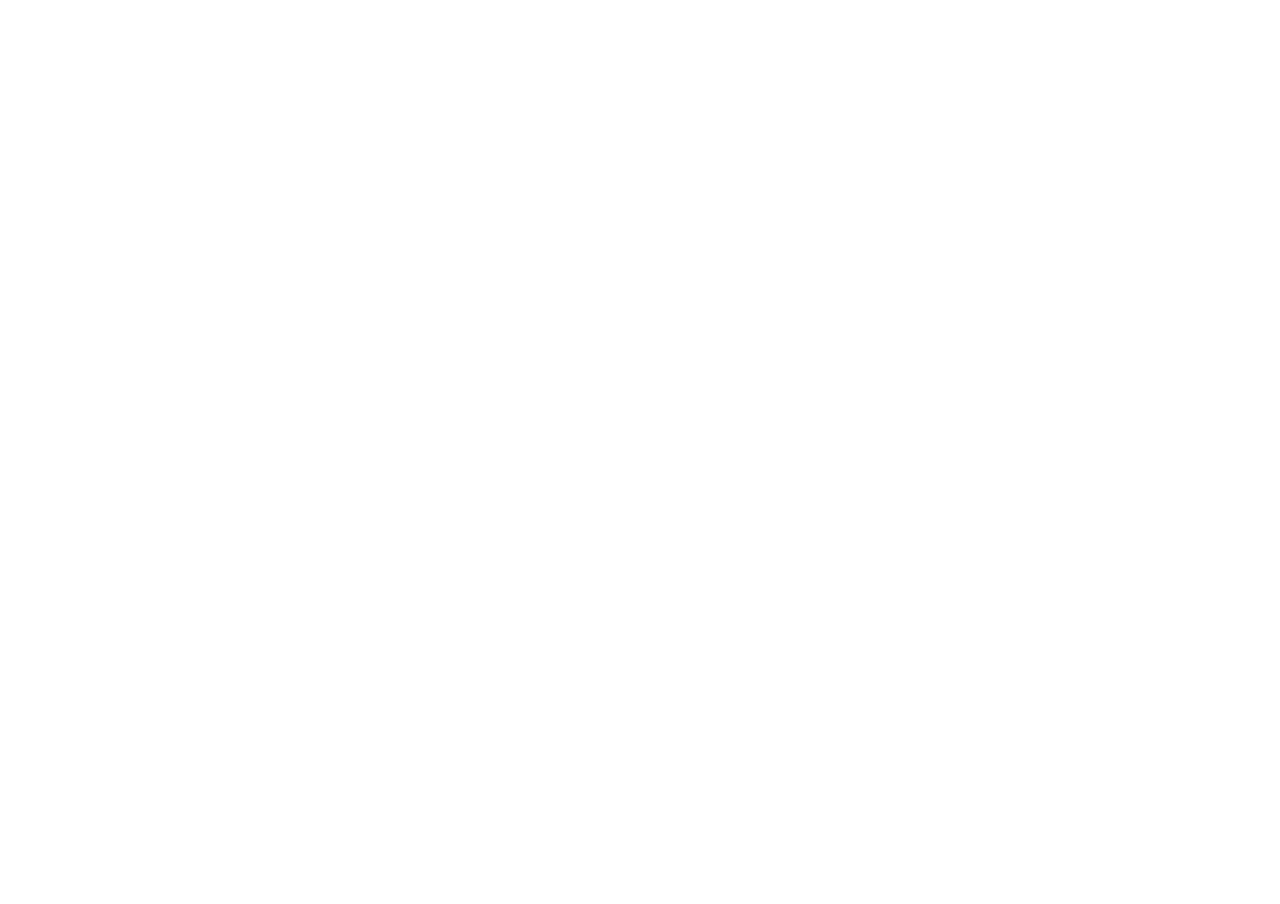
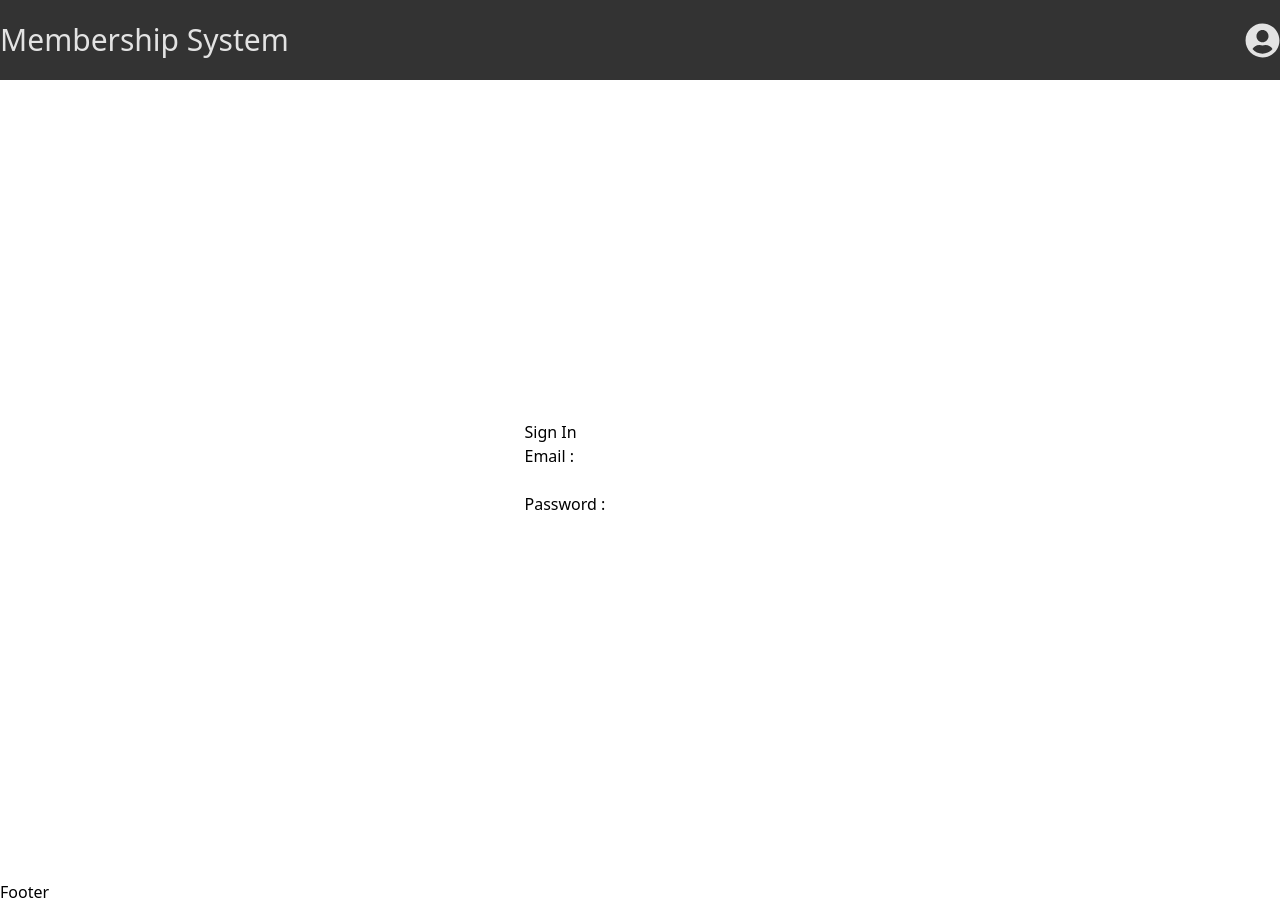
Before and after one commit to AlanChou0414/membership-system, a React (Vite) app in the folder client/: page /signin in a window 1280 px wide. Before the commit this address had no page. Before the commit the page ends 800 px from the top, so only its background shows below. Built offline with nearby package versions, Linux system fonts and the light colour scheme.

Commit message:
added signin page

```diff
--- a/client/package.json
+++ b/client/package.json
@@ -13,6 +13,7 @@
     "axios": "^1.3.4",
     "react": "^18.2.0",
     "react-dom": "^18.2.0",
+    "react-icons": "^4.8.0",
     "react-router-dom": "6"
   },
   "devDependencies": {
--- a/client/src/App.tsx
+++ b/client/src/App.tsx
@@ -8,7 +8,7 @@
 
 // pages
 import Home from "./pages/Home"
-import Login from "./pages/User/Login"
+import SignIn from "./pages/User/SignIn"
 import SignUp from "./pages/User/SignUp"
 import Center from "./pages/User/Center"
 
@@ -19,8 +19,8 @@
       <Routes>
         <Route path='/' element={<MainLayout />}>
           <Route index element={<Home />} />
-          <Route path='/Login' element={<Login />} />
-          <Route path='/SignUp' element={<SignUp />} />
+          <Route path='/Signin' element={<SignIn />} />
+          <Route path='/Signup' element={<SignUp />} />
           <Route element={<PrivateRoutes />}>
             <Route path='/center' element={<Center />} />
           </Route>
--- a/client/src/components/Header/Header.tsx
+++ b/client/src/components/Header/Header.tsx
@@ -1,4 +1,7 @@
-import { Link } from 'react-router-dom'
+import { NavLink } from 'react-router-dom'
+
+// icons
+import { FaUserCircle } from "react-icons/fa"
 
 // types
 import { MenuOptionType } from '../../types/HeaderType'
@@ -7,11 +10,11 @@
 const MenuOption: MenuOptionType = {
   options: [
     {
-      title: '登入／註冊',
+      title: 'Sign in / Sign up',
       link: '/login'
     },
     {
-      title: '會員中心',
+      title: 'Center',
       link: '/center'
     },
   ]
@@ -20,21 +23,24 @@
 const Header = () => {
   return (
     <header className='bg-dark h-20 sticky flex items-center text-light'>
-      <div className='container flex mx-auto max-w-screen-xxl items-center justify-between'>
-        <Link to='/'>
-          <h1 className='text-4xl'>會員管理系統</h1>
-        </Link>
+      <div className='container flex mx-auto max-w-screen-xl items-center justify-between'>
+        <NavLink to='/'>
+          <h1 className='text-3xl'>Membership System</h1>
+        </NavLink>
         <ul>
+          <NavLink to='/signin'>
+            <FaUserCircle size={35} />
+          </NavLink>
           {
-            MenuOption.options.map(option => (
-              <Link
-                key={option.title}
-                className='text-xl mr-2 ml-2 p-5'
-                to={option.link}
-              >
-                {option.title}
-              </Link>
-            ))
+            // MenuOption.options.map(option => (
+            //   <NavLink
+            //     key={option.title}
+            //     className='text-ml mr-1 ml-1 p-2'
+            //     to={option.link}
+            //   >
+            //     {option.title}
+            //   </NavLink>
+            // ))
           }
         </ul>
       </div>
--- a/client/src/pages/User/Login/Login.tsx
+++ /dev/null
@@ -1,11 +0,0 @@
-import React from 'react'
-
-type Props = {}
-
-const Login = (props: Props) => {
-  return (
-    <div>Login</div>
-  )
-}
-
-export default Login
--- a/client/src/pages/User/Login/index.tsx
+++ /dev/null
@@ -1 +0,0 @@
-export { default } from './Login'
--- /dev/null
+++ b/client/src/pages/User/SignIn/SignIn.tsx
@@ -0,0 +1,21 @@
+
+
+type Props = {}
+
+const SignIn = (props: Props) => {
+  return (
+    <section className='flex justify-center items-center h-screen'>
+      <div>
+        <h1>Sign In</h1>
+        <form className='flex flex-col'>
+          <label htmlFor="">Email : </label>
+          <input type="email" name="" id="" />
+          <label htmlFor="">Password : </label>
+          <input type="password" name="" id="" />
+        </form>
+      </div>
+    </section>
+  )
+}
+
+export default SignIn
--- /dev/null
+++ b/client/src/pages/User/SignIn/index.tsx
@@ -0,0 +1 @@
+export { default } from './SignIn'
--- a/client/src/routes/PrivateRoutes.tsx
+++ b/client/src/routes/PrivateRoutes.tsx
@@ -8,7 +8,7 @@
 
 const PrivateRoutes = () => {
   return (
-    auth.token ? <Outlet /> : <Navigate to='/login' />
+    auth.token ? <Outlet /> : <Navigate to='/signin' />
   )
 }
 export default PrivateRoutes
```
Also changed, not shown: 1 other file (tests, documents, lock files or other folders).
